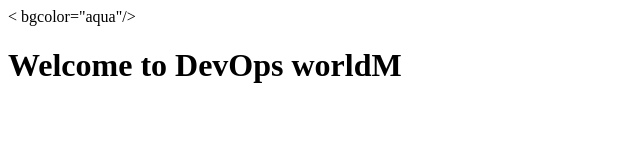
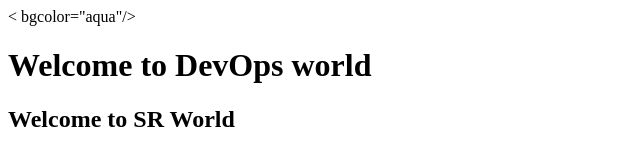
Before and after one commit to sr98877/new_jenkins, a plain HTML site: page index.html in a window 1280 px wide. Shown: the whole page, without its empty margins (0-640 px from the left). Drawn offline with Linux system fonts and the light colour scheme.

Commit message:
v3 of master

```diff
--- a/index.html
+++ b/index.html
@@ -2,6 +2,7 @@
 	<head>
 		< bgcolor="aqua"/>
 		<title> Welcome to jenkins </title>
-		<h1> Welcome to <b>DevOps worldM</b> </h1>
+		<h1> Welcome to <b>DevOps world </b> </h1>
+		<h2> Welcome to <b> SR World </b></h1>
 	</head>
 </body>
```
